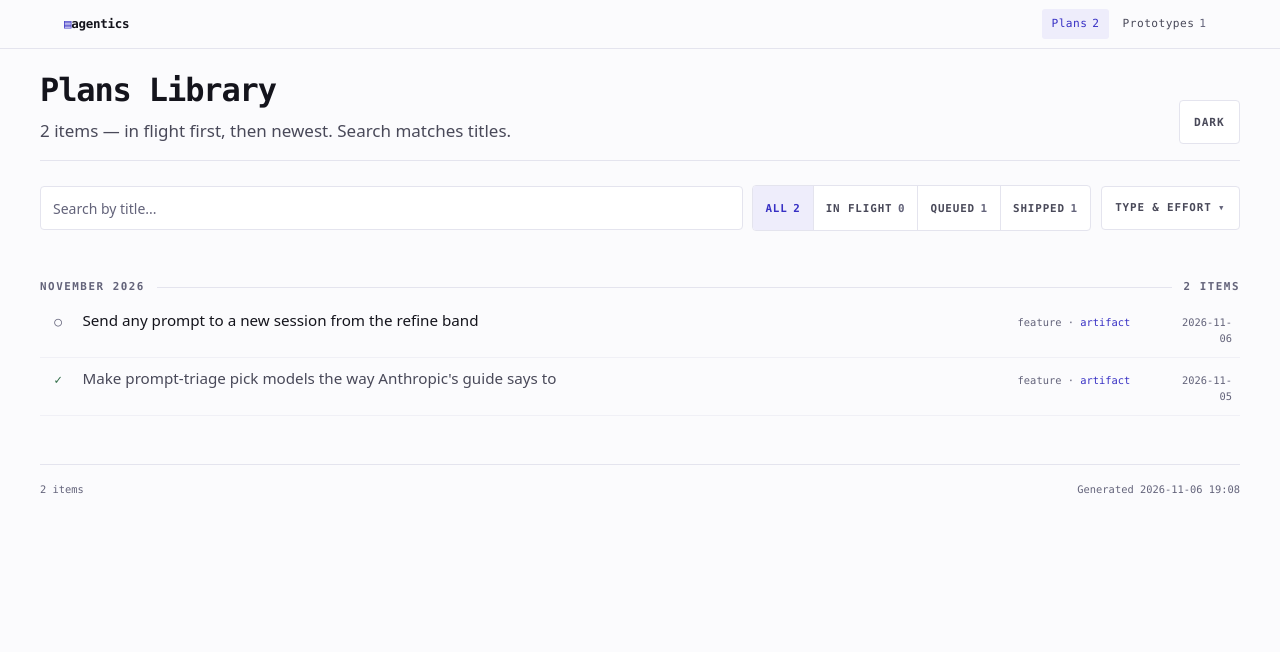
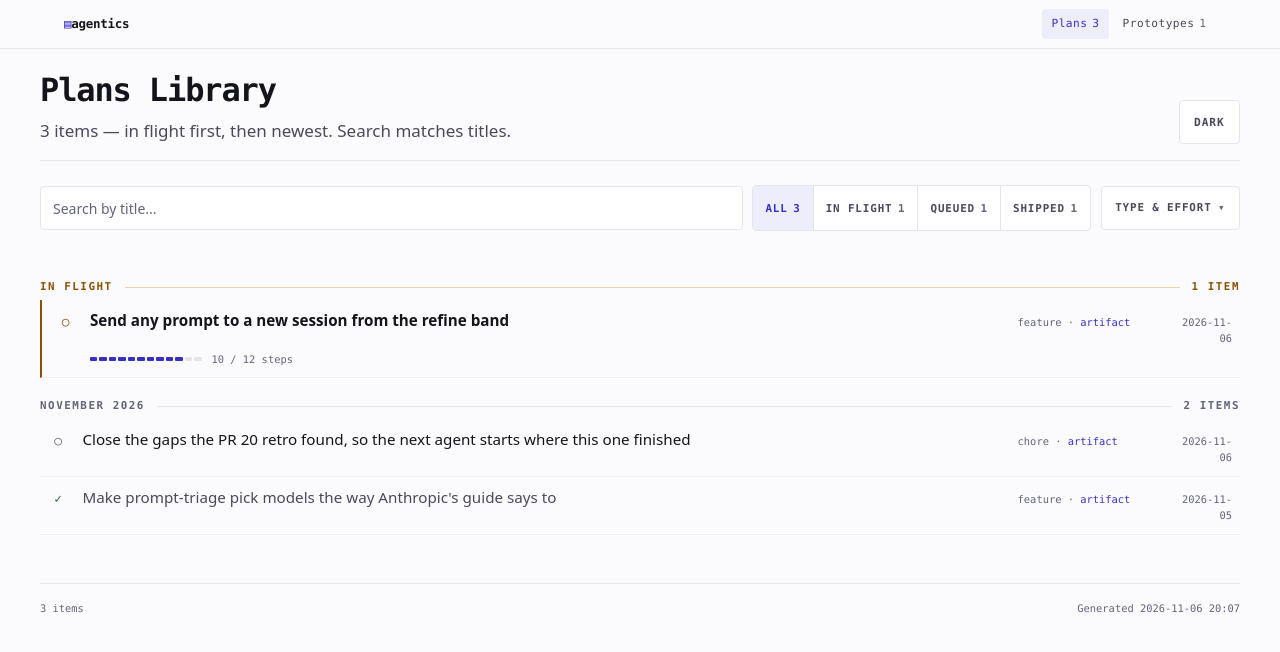
Before and after one commit to shawn-sandy/prompt-triage, a plain HTML site: page docs/plans/index.html in a window 1280 px wide. Drawn offline with Linux system fonts and the light colour scheme.

Commit message:
docs(plans): plan the PR 20 retro fixes for the agent environment
Adds harden-agent-environment-from-retro.md: a regression test for an
armed Run in pick when a prompt arrives mid-turn, a CODING_STANDARDS.md
review rule, a pointer-only CLAUDE.md, and the local typecheck command in
README Development. Tracked in #22. Regenerates the plans gallery.

```diff
--- a/docs/plans/index.html
+++ b/docs/plans/index.html
@@ -556,7 +556,7 @@
       <div class="topbar-in">
         <a class="mark">agentics</a>
         <nav class="tabs" aria-label="Collections">
-          <a href="index.html" aria-current="page">Plans<span class="n">2</span></a>
+          <a href="index.html" aria-current="page">Plans<span class="n">3</span></a>
           <a href="../prototypes/index.html" >Prototypes<span class="n">1</span></a>
         </nav>
       </div>
@@ -568,7 +568,7 @@
         <!-- The bare <p> and the leading number are load-bearing: the merge
              driver's COUNT_RE rewrites `<p>N items`. The prose after it is
              free text. -->
-        <p>2 items &mdash; in flight first, then newest. Search matches titles.</p>
+        <p>3 items &mdash; in flight first, then newest. Search matches titles.</p>
       </div>
       <button
         class="theme-toggle"
@@ -636,10 +636,18 @@
     <div class="visible-count" id="visibleCount" aria-live="polite"></div>
 
     <div class="gallery-grid" id="galleryGrid"><a class="gallery-card" href="https://claude.ai/artifact/Q9ZN1Fr8DFDJGmjNqrPyu8" target="_blank" rel="noopener"
-   data-local="add-new-session-band-picker" data-status="todo" data-type="feature" data-effort="" data-month="2026-11" data-title="send any prompt to a new session from the refine band" data-steps-done="0" data-steps-total="12">
-  <span class="glyph" aria-hidden="true">&#9675;</span><span class="sr-only">todo</span>
+   data-local="add-new-session-band-picker" data-status="in-progress" data-type="feature" data-effort="" data-month="2026-11" data-title="send any prompt to a new session from the refine band" data-steps-done="10" data-steps-total="12">
+  <span class="glyph" aria-hidden="true">&#9675;</span><span class="sr-only">in progress</span>
   <span class="r-title">Send any prompt to a new session from the refine band</span>
   <span class="r-meta">feature &middot; <span class="artifact-chip" title="Published to claude.ai — no local file in this repo">artifact</span></span>
+  <span class="r-date">2026-11-06</span>
+  <span class="r-steps">10 / 12 steps</span><span class="sr-only"> (opens on claude.ai)</span>
+</a>
+<a class="gallery-card" href="https://claude.ai/artifact/MmGEhdqr2F1PFWVAngKYhB" target="_blank" rel="noopener"
+   data-local="harden-agent-environment-from-retro" data-status="todo" data-type="chore" data-effort="" data-month="2026-11" data-title="close the gaps the pr 20 retro found, so the next agent starts where this one finished" data-steps-done="0" data-steps-total="4">
+  <span class="glyph" aria-hidden="true">&#9675;</span><span class="sr-only">todo</span>
+  <span class="r-title">Close the gaps the PR 20 retro found, so the next agent starts where this one finished</span>
+  <span class="r-meta">chore &middot; <span class="artifact-chip" title="Published to claude.ai — no local file in this repo">artifact</span></span>
   <span class="r-date">2026-11-06</span><span class="sr-only"> (opens on claude.ai)</span>
 </a>
 <a class="gallery-card" href="https://claude.ai/artifact/YHCLETXQ1sQCKmRuNf7Zwm" target="_blank" rel="noopener"
@@ -653,8 +661,8 @@
     <div class="no-results" id="noResults">No items match your search.</div>
 
     <div class="gallery-footer">
-      <span>2 items</span>
-      <span>Generated 2026-11-06 19:08</span>
+      <span>3 items</span>
+      <span>Generated 2026-11-06 20:07</span>
     </div>
 
     <script>
```
Also changed, not shown: 1 other file.
